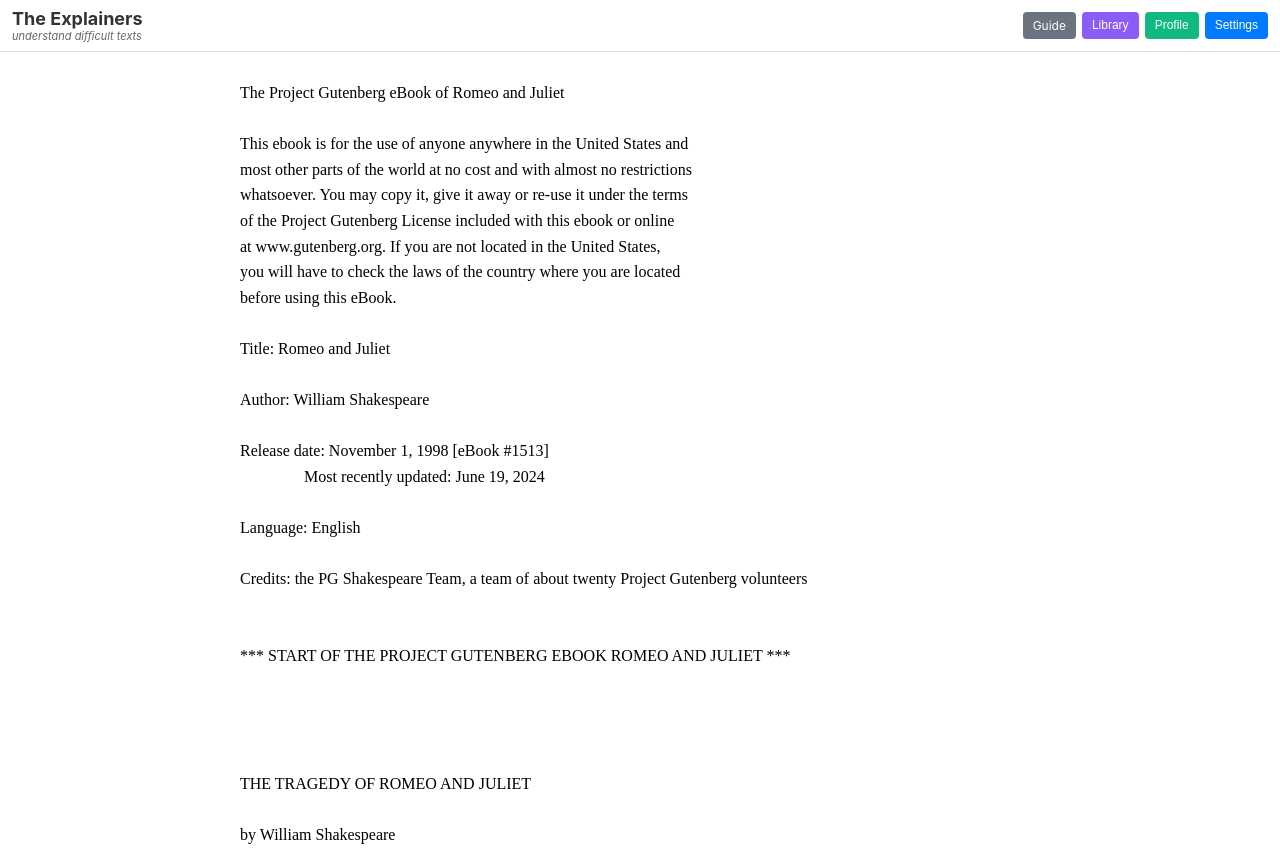
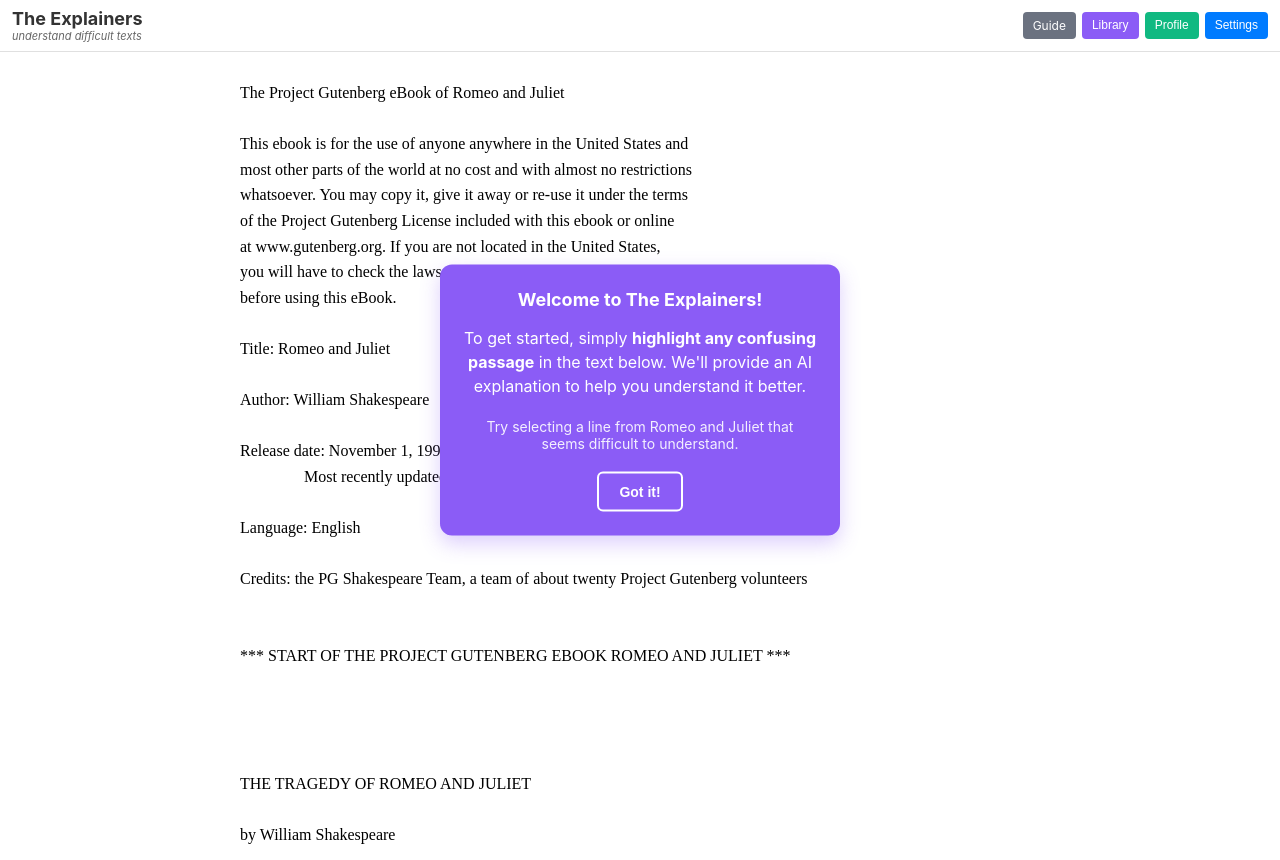
Before and after one commit to johndimm/the-explainers, a Next.js app: page / in a window 1280 px wide. Built offline with nearby package versions, Linux system fonts and the light colour scheme.

Commit message:
First use instructions.

```diff
--- a/src/components/TextReader.tsx
+++ b/src/components/TextReader.tsx
@@ -28,6 +28,62 @@ const TextReader: React.FC<TextReaderProps> = ({ text, bookTitle = 'Romeo and Ju
   const [showChatInterface, setShowChatInterface] = useState(false)
   const [textToExplain, setTextToExplain] = useState('')
   const [contextInfo, setContextInfo] = useState<any>(null)
+  const [showFirstTimeInstructions, setShowFirstTimeInstructions] = useState(false)
+  const [hasUserScrolled, setHasUserScrolled] = useState(false)
+
+  // Check for first-time user and restore bookmark
+  useEffect(() => {
+    const bookmarkKey = `bookmark-${bookTitle}-${author}`
+    const firstTimeKey = 'explainer-first-time'
+
+    // Check if this is a first-time user
+    const hasUsedBefore = localStorage.getItem(firstTimeKey)
+    if (!hasUsedBefore) {
+      setShowFirstTimeInstructions(true)
+      localStorage.setItem(firstTimeKey, 'true')
+    }
+
+    // Restore bookmark position
+    const savedPosition = localStorage.getItem(bookmarkKey)
+    if (savedPosition && textContentRef.current) {
+      const position = parseInt(savedPosition)
+      setTimeout(() => {
+        if (textContentRef.current) {
+          textContentRef.current.scrollTop = position
+        }
+      }, 100)
+    }
+  }, [text, bookTitle, author])
+
+  // Save bookmark when user scrolls
+  useEffect(() => {
+    const handleScroll = () => {
+      if (textContentRef.current && hasUserScrolled) {
+        const bookmarkKey = `bookmark-${bookTitle}-${author}`
+        const scrollPosition = textContentRef.current.scrollTop
+        localStorage.setItem(bookmarkKey, scrollPosition.toString())
+      }
+    }
+
+    const textElement = textContentRef.current
+    if (textElement) {
+      textElement.addEventListener('scroll', handleScroll)
+      return () => textElement.removeEventListener('scroll', handleScroll)
+    }
+  }, [bookTitle, author, hasUserScrolled])
+
+  // Track when user starts scrolling
+  useEffect(() => {
+    const handleUserScroll = () => {
+      setHasUserScrolled(true)
+    }
+
+    const textElement = textContentRef.current
+    if (textElement) {
+      textElement.addEventListener('scroll', handleUserScroll, { once: true })
+      return () => textElement.removeEventListener('scroll', handleUserScroll)
+    }
+  }, [])
 
   const extractContextInfo = (selectedText: string, fullText: string) => {
     const selectedIndex = fullText.indexOf(selectedText)
@@ -282,6 +338,48 @@ const TextReader: React.FC<TextReaderProps> = ({ text, bookTitle = 'Romeo and Ju
 
   return (
     <div className={styles.textReader}>
+      {showFirstTimeInstructions && (
+        <div style={{
+          position: 'fixed',
+          top: '50%',
+          left: '50%',
+          transform: 'translate(-50%, -50%)',
+          background: '#8b5cf6',
+          color: 'white',
+          border: 'none',
+          borderRadius: '12px',
+          padding: '24px',
+          boxShadow: '0 8px 20px rgba(139, 92, 246, 0.3)',
+          zIndex: 2000,
+          maxWidth: '400px',
+          textAlign: 'center'
+        }}>
+          <h3 style={{ margin: '0 0 16px 0', fontSize: '18px' }}>Welcome to The Explainers!</h3>
+          <p style={{ margin: '0 0 20px 0', lineHeight: '1.5' }}>
+            To get started, simply <strong>highlight any confusing passage</strong> in the text below.
+            We'll provide an AI explanation to help you understand it better.
+          </p>
+          <p style={{ margin: '0 0 20px 0', fontSize: '14px', opacity: '0.9' }}>
+            Try selecting a line from Romeo and Juliet that seems difficult to understand.
+          </p>
+          <button
+            onClick={() => setShowFirstTimeInstructions(false)}
+            style={{
+              padding: '10px 20px',
+              border: '2px solid white',
+              borderRadius: '6px',
+              background: 'transparent',
+              color: 'white',
+              cursor: 'pointer',
+              fontSize: '14px',
+              fontWeight: 'bold'
+            }}
+          >
+            Got it!
+          </button>
+        </div>
+      )}
+
       <div
         ref={textContentRef}
         className={styles.textContent}
```
